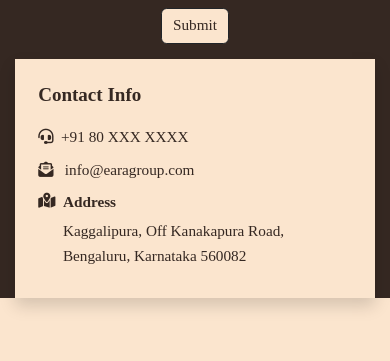
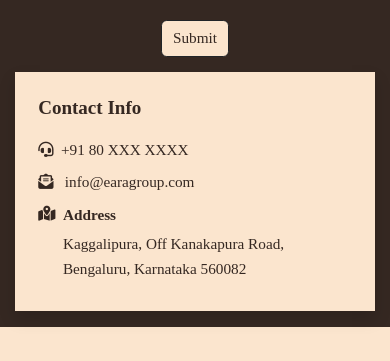
Before and after one commit to ravikaushik151/eara-group, a Next.js app: page /contact in a window 390 px wide. Shown: the part 1065-1426 px from the top of the page. Built offline with nearby package versions, Linux system fonts and the light colour scheme.

Commit message:
fix contact page

```diff
--- a/src/app/contact/page.tsx
+++ b/src/app/contact/page.tsx
@@ -32,11 +32,11 @@ export default function Contact() {
       </div>
 
       <section className="section-padding bg-white theme-bg-light">
-        <div className="container bg-light theme-bg-dark px-3 px-md-5 py-md-5">
+        <div className="container bg-light theme-bg-dark px-3 px-md-5 py-md-5 py-3">
           <div className="row">
             <div className="col-md-12 mx-auto">
               <div className="heading">
-                <h2 className="text-center theme-color-light">Contact Us</h2>
+                <h2 className="text-center theme-color-light mt-md-0 mt-4 mb-0 mb-md-5">Contact Us</h2>
               </div>
             </div>
           </div>
@@ -48,28 +48,28 @@ export default function Contact() {
                 <div className="col-md-7">
                   <div className="contact_form_inner px-md-5 px-3">
                     <div className="contact_field">
-                      <p className="text-main  theme-color-light">
+                      <p className="text-main  theme-color-light mb-3">
                         Feel free to contact us any time. We will get back to
                         you as soon as we can!
                       </p>
                       <form id="contact-form">
                         <input
                           type="text"
-                          className="form-control form-group mb-3"
+                          className="form-control form-group mb-2"
                           placeholder="Name"
                         />
                         <input
                           type="email"
-                          className="form-control form-group mb-3"
+                          className="form-control form-group mb-2"
                           placeholder="Email"
                         />
                         <input
                           type="tel"
-                          className="form-control form-group mb-3"
+                          className="form-control form-group mb-2"
                           placeholder="Mobile"
                         />
                         <textarea
-                          className="form-control form-group mb-3"
+                          className="form-control form-group mb-2"
                           placeholder="Message"
                         ></textarea>
                         <div className="text-center">
@@ -87,9 +87,10 @@ export default function Contact() {
                 </div>
 
                 {/* Contact Info */}
-                <div className="col-md-5">
+                <div className="col-md-5 d-flex align-items-center">
                   <div className="contact_info_sec text-bg-dark px-md-5 py-md-5 px-4 py-4 text-white shadow  theme-bg-light">
-                    <h4 className="text-white mb-3 theme-color-dark">Contact Info</h4>
+                    <div className="py-md-4">
+                      <h4 className="text-white mb-3 theme-color-dark ">Contact Info</h4>
 
                       <div className="d-flex info_single align-items-center pb-2">
                         <Link
@@ -120,6 +121,7 @@ export default function Contact() {
                       </div>
                     </div>
                   </div>
+                </div>
                 {/* End Contact Info */}
               </div>
             </div>
```
Lines whose indentation alone changed are shown as unchanged.
